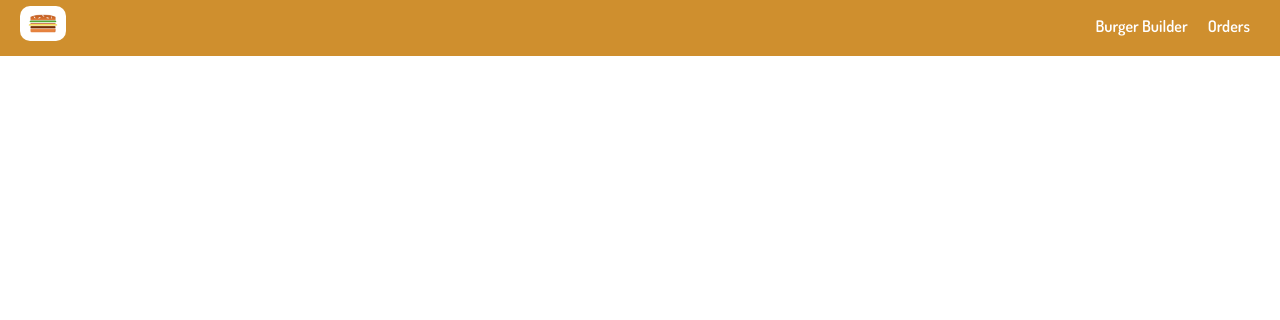
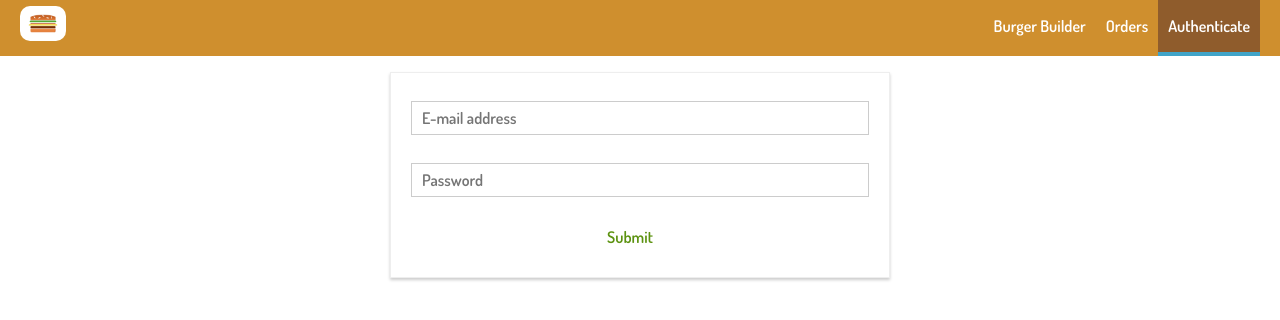
Before and after one commit to aleksandrgaranin/tasty-burger-redux, a React (Create React App) app: page /auth in a window 1280 px wide. Shown: the top 320 px of the page. Built offline with nearby package versions, Linux system fonts and the light colour scheme.

Commit message:
complete connection new form with validation + style + Routing + passing props to the INput element + including in to navigation bar + slall UI adjustments

```diff
--- a/src/App.js
+++ b/src/App.js
@@ -2,6 +2,7 @@
 import Layout from './hoc/Layout/Layout';
 import BurgerBuilder from './containers/BurgerBuilder/BurgerBuilder';
 import Orders from './containers/Orders/Orders';
+import Auth from './containers/Auth/Auth';
 
 import Checkout from './containers/Checkout/Checkout';
 import { Route, Switch } from 'react-router-dom';
@@ -14,6 +15,7 @@
         <Switch>
           <Route path="/checkout" component={Checkout}/>
           <Route path="/orders" component={Orders}/>
+          <Route path="/auth" component={Auth}/>
           <Route path= "/" exact component={BurgerBuilder}/>
         </Switch>
 
--- a/src/components/Burger/Burger.module.css
+++ b/src/components/Burger/Burger.module.css
@@ -24,7 +24,7 @@
 
 @media (min-width: 1000px) and (min-height: 700px) {
     .Burger{
-        width: 700px;
+        width: 500px;
         height: 600px;
     }
 }
--- a/src/components/Navigation/NavigationItems/NavigationItems.js
+++ b/src/components/Navigation/NavigationItems/NavigationItems.js
@@ -7,6 +7,7 @@
    <ul className={classes.NavigationItems}>
        <NavigationItem link="/" exact>Burger Builder</NavigationItem>
        <NavigationItem link="/orders">Orders</NavigationItem>
+       <NavigationItem link="/auth">Authenticate</NavigationItem>
    </ul>
 );
 
--- a/src/components/Order/CheckoutSummary/CheckoutSummary.js
+++ b/src/components/Order/CheckoutSummary/CheckoutSummary.js
@@ -9,7 +9,7 @@
     return (
         <div className={classes.CheckoutSummary}>
             <h1>We hope it tastes well!</h1>
-            <div style={{ width: '100%', margin: 'auto' }}>
+            <div style={{ width: '100%' }}>
                 <Burger ingredients = { props.ingredients }/>
             </div>
             <Button
--- /dev/null
+++ b/src/containers/Auth/Auth.js
@@ -0,0 +1,115 @@
+import React, { Component } from 'react';
+
+import Input from '../../components/UI/Input/Input';
+import Button from '../../components/UI/Button/Button';
+import classes from './Auth.module.css';
+
+class Auth extends Component {
+    state = {
+        controls: {
+            email: {
+                elementType: 'input',
+                elementConfig: {
+                    type: 'email',
+                    placeholder: 'E-mail address'
+                },
+                value: '',
+                validation: {
+                    required: true,
+                    isEmail: true
+                },
+                valid: false,
+                touched: false
+            },
+            password: {
+                elementType: 'input',
+                elementConfig: {
+                    type: 'passsword',
+                    placeholder: 'Password'
+                },
+                value: '',
+                validation: {
+                    required: true,
+                    minLength: 6
+                },
+                valid: false,
+                touched: false
+            }
+        }
+    }
+
+    checkValidity(value, rules) {
+        let isValid = true;
+        if(!rules) {
+            return true;
+        }
+
+        if (rules.required) {
+            isValid = value.trim() !== '' && isValid;
+        }
+
+        if (rules.minLength) {
+            isValid = value.length >= rules.minLength && isValid;
+        }
+
+        if (rules.maxLength) {
+            isValid = value.length <= rules.maxLength &&isValid;
+        }
+
+        if (rules.isEmail){
+            const pattern = /^(("[\w-\s]+")|([\w-]+(?:\.[\w-]+)*)|("[\w-\s]+")([\w-]+(?:\.[\w-]+)*))(@((?:[\w-]+\.)*\w[\w-]{0,66})\.([a-z]{2,6}(?:\.[a-z]{2})?)$)|(@\[?((25[0-5]\.|2[0-4][0-9]\.|1[0-9]{2}\.|[0-9]{1,2}\.))((25[0-5]|2[0-4][0-9]|1[0-9]{2}|[0-9]{1,2})\.){2}(25[0-5]|2[0-4][0-9]|1[0-9]{2}|[0-9]{1,2})\]?$)/i;
+            isValid = pattern.test(value) && isValid
+        }
+
+        if (rules.isNumeric) {
+            const pattern = /^\d+$/;
+            isValid = pattern.test(value) && isValid
+        }
+
+        return isValid;
+    }
+
+    inputChangedHandler = (event, controlName) => {
+        const updatedControls = {
+            ...this.state.controls,
+            [controlName]:{
+                ...this.state.controls[controlName],
+                value: event.target.value,
+                valid: this.checkValidity(event.target.value, this.state.controls[controlName].validation),
+                touched: true
+            }
+        };
+        this.setState({controls: updatedControls})
+    }
+
+    render () {
+        const formElementsArrey = [];
+        for (let key in this.state.controls){
+            formElementsArrey.push({
+                id: key,
+                config: this.state.controls[key]
+            });
+        }
+
+        let form = formElementsArrey.map(formElement => (
+            <Input
+                key={formElement.id}
+                elementType={formElement.config.elementType}
+                elementConfig={formElement.config.elementConfig}
+                value={formElement.config.value}
+                invalid={!formElement.config.valid}
+                shouldValidate={formElement.config.validation}
+                touched={formElement.config.touched}
+                changed={(event)=> this.inputChangedHandler(event, formElement.id)}/>
+
+        ))
+        return(
+            <div className={classes.Auth}>
+               {form}
+               <Button btnType="Success">Submit</Button>
+            </div>
+        );
+    }
+};
+
+export default Auth;
--- /dev/null
+++ b/src/containers/Auth/Auth.module.css
@@ -0,0 +1,20 @@
+.Auth {
+    margin: 20px auto;
+    width: 80%;
+    text-align: center;
+    box-shadow: 0 2px 3px #ccc;
+    border: 1px solid #eee;
+    padding: 10px;
+    box-sizing: border-box;
+}
+
+.Form {
+    display: flex;
+    flex-flow: column;
+}
+
+@media (min-width: 600px) {
+    .Auth {
+        width: 500px;
+    }
+}
```
